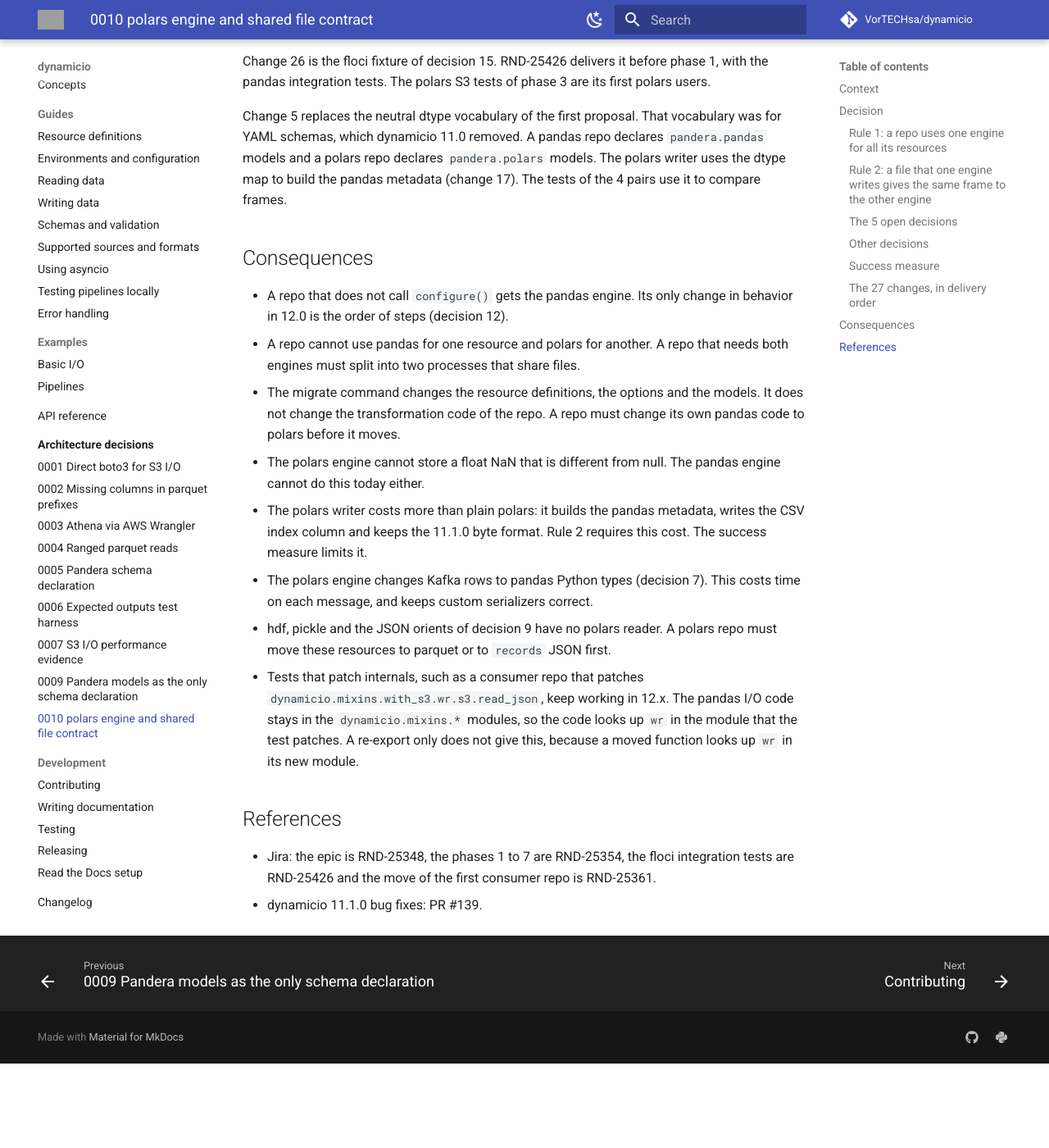
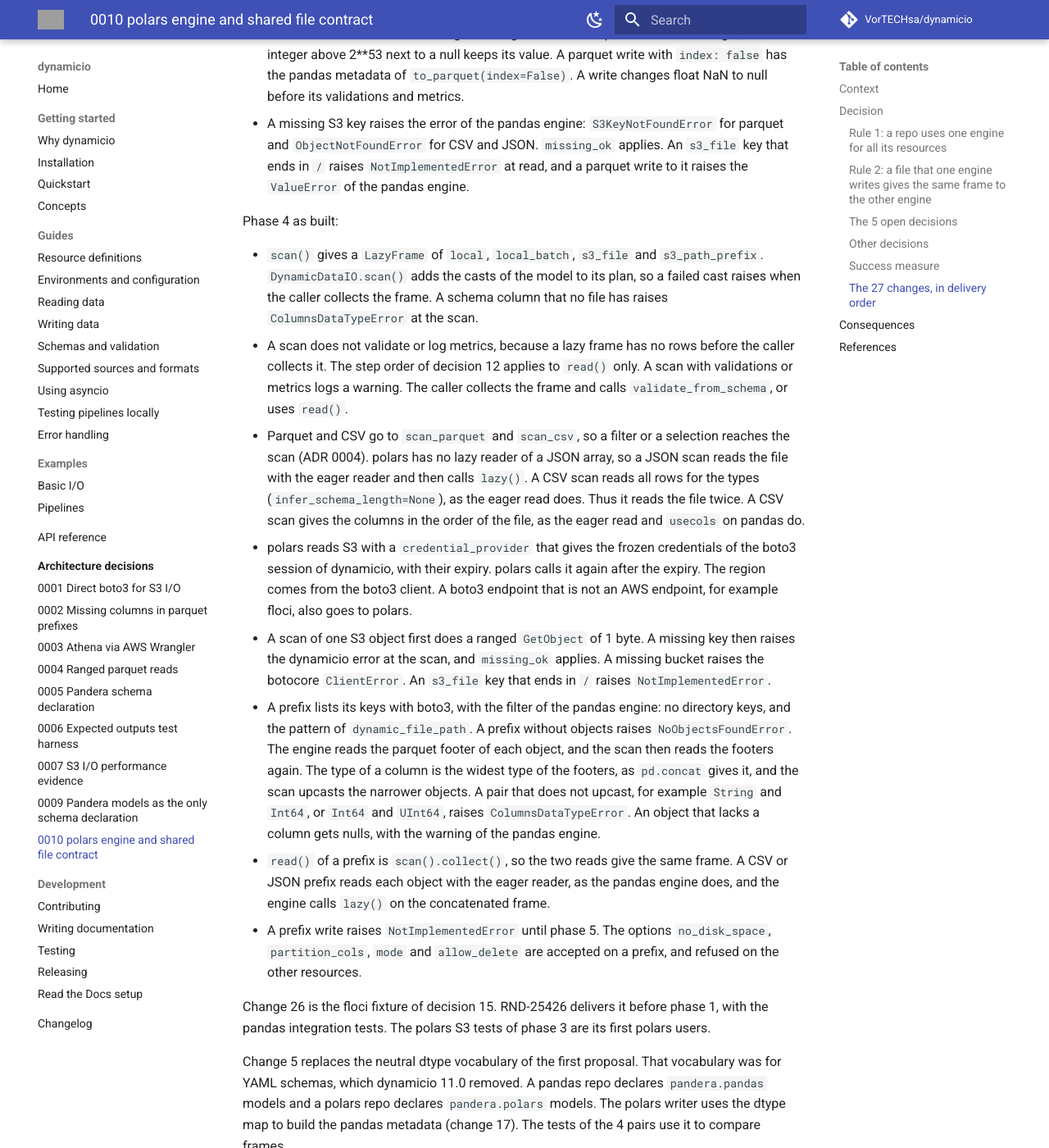
Before and after one commit to VorTECHsa/dynamicio, an MkDocs documentation site: the page built from docs/adr/0010-polars-engine-and-shared-file-contract.md, in a window 1280 px wide and 1400 px high, scrolled down 11201 px. Shown: the whole window at 82% size. Built offline with MkDocs 1.6.1 and Material for MkDocs 9.7.7, drawn with Linux system fonts in a browser that asks for light colours; comment, search, counter and statistics services are not loaded; before the commit the page ends 12498 px from its top, so only the background shows below that; some of the changed text lies outside the part shown; grey boxes are pictures that could not be loaded.

Commit message:
docs(RND-25353): add phase 4 as built and the JSON and CSV names reader cases
Exception 1 of rule 2 now covers JSON, because pandas also infers 007 as
an integer there. A CSV read without a header line is refused only
without names. Phase 4 records the scan, the S3 credentials, the key
check and the prefix reads as built.

```diff
--- a/docs/adr/0010-polars-engine-and-shared-file-contract.md
+++ b/docs/adr/0010-polars-engine-and-shared-file-contract.md
@@ -55,15 +55,18 @@ The reference is the pandas engine of dynamicio 11.1.0. The bug fixes of 11.1.0
 - The polars engine reads the files from the pandas engine, from 11.1.0 and from 10.x.
 - Each format passes the 4 pairs of writer engine and reader engine against the expected files.
 
-The polars reader differs from the 11.1.0 pandas reader for 3 kinds of file. In each case the polars engine keeps a value that the pandas engine loses, or reads
+The polars reader differs from the 11.1.0 pandas reader for 4 kinds of file. In each case the polars engine keeps a value that the pandas engine loses, or reads
 a file that the pandas engine refuses. Rule 2 does not include these cases, and the tests of the 4 pairs do not use them. Each case has its own test.
 
-1. A CSV string column without a string `dtype` option. The pandas reader infers the type, so `007` becomes the integer 7, and the cast gives `"7"`. The
-   polars reader keeps the text `007`. A repo that needs the same value on both engines sets a string `dtype` for the column on the pandas engine.
+1. A CSV or JSON string column without a string `dtype` option. The pandas reader infers the type, so `007` becomes the integer 7, and the cast gives `"7"`.
+   The polars reader keeps the text `007`. A repo that needs the same value on both engines sets a string `dtype` for the column on the pandas engine, for
+   CSV and for JSON.
 2. A JSON file without records, as `DataFrame.to_json` writes a frame without rows. The pandas engine raises `KeyError`, and the polars engine gives a frame
    without rows with the columns of the model.
 3. A JSON epoch under a `Datetime` column with a time zone, in a column with a name that is not a date name. The pandas engine reads a naive `datetime64[ns]`
    and cannot cast it. The polars engine reads a UTC instant.
+4. A CSV resource with `header: false` and `names`. The pandas reader raises `TypeError` for `header: false`, and the polars engine reads the file that the
+   writer gives.
 
 A pandas file can store a named index in its pandas metadata. pandas then gives the index back, and polars reads it as a normal column. The schema column selection
 removes the columns that the model does not declare, so the two engines give the same columns.
@@ -276,12 +279,36 @@ Phase 3 as built:
   and again at each read and write, so a `configure()` or a change of the options after the build cannot bypass it. The refusal of hdf and pickle also comes in
   this phase, and not in phase 6.
 - The CSV options that polars cannot apply raise `EngineResourceError`: a `na_values` map for each column, and a `decimal` mark other than `.` and `,`.
-  `decimal: ","` becomes `decimal_comma`. A read of a CSV resource without a header line also raises it, because the 11.1.0 pandas engine cannot read that
-  file either. A write with `header: false` is accepted.
+  `decimal: ","` becomes `decimal_comma`. A read of a CSV resource without a header line and without `names` also raises it, because the 11.1.0 pandas engine
+  cannot read that file either. `names` becomes `new_columns`. Without `header`, the first line is data, as on pandas. A write with `header: false` is accepted.
+- A file with another number of columns than `names` raises the polars `SchemaError`. pandas then makes an index of the first columns, or adds columns of
+  nulls. The polars engine refuses these files, and rule 2 does not include them.
 - The CSV and JSON writers change an integer column to a pandas nullable integer, so an integer above 2**53 next to a null keeps its value. A parquet write
   with `index: false` has the pandas metadata of `to_parquet(index=False)`. A write changes float NaN to null before its validations and metrics.
 - A missing S3 key raises the error of the pandas engine: `S3KeyNotFoundError` for parquet and `ObjectNotFoundError` for CSV and JSON. `missing_ok` applies.
   An `s3_file` key that ends in `/` raises `NotImplementedError` at read, and a parquet write to it raises the `ValueError` of the pandas engine.
+
+Phase 4 as built:
+
+- `scan()` gives a `LazyFrame` of `local`, `local_batch`, `s3_file` and `s3_path_prefix`. `DynamicDataIO.scan()` adds the casts of the model to its
+  plan, so a failed cast raises when the caller collects the frame. A schema column that no file has raises `ColumnsDataTypeError` at the scan.
+- A scan does not validate or log metrics, because a lazy frame has no rows before the caller collects it. The step order of decision 12 applies to
+  `read()` only. A scan with validations or metrics logs a warning. The caller collects the frame and calls `validate_from_schema`, or uses `read()`.
+- Parquet and CSV go to `scan_parquet` and `scan_csv`, so a filter or a selection reaches the scan (ADR 0004). polars has no lazy reader of a JSON array, so
+  a JSON scan reads the file with the eager reader and then calls `lazy()`. A CSV scan reads all rows for the types (`infer_schema_length=None`), as the
+  eager read does. Thus it reads the file twice. A CSV scan gives the columns in the order of the file, as the eager read and `usecols` on pandas do.
+- polars reads S3 with a `credential_provider` that gives the frozen credentials of the boto3 session of dynamicio, with their expiry. polars calls it again
+  after the expiry. The region comes from the boto3 client. A boto3 endpoint that is not an AWS endpoint, for example floci, also goes to polars.
+- A scan of one S3 object first does a ranged `GetObject` of 1 byte. A missing key then raises the dynamicio error at the scan, and `missing_ok` applies.
+  A missing bucket raises the botocore `ClientError`. An `s3_file` key that ends in `/` raises `NotImplementedError`.
+- A prefix lists its keys with boto3, with the filter of the pandas engine: no directory keys, and the pattern of `dynamic_file_path`. A prefix without
+  objects raises `NoObjectsFoundError`. The engine reads the parquet footer of each object, and the scan then reads the footers again. The type of a column is the
+  widest type of the footers, as `pd.concat` gives it, and the scan upcasts the narrower objects. A pair that does not upcast, for example `String` and
+  `Int64`, or `Int64` and `UInt64`, raises `ColumnsDataTypeError`. An object that lacks a column gets nulls, with the warning of the pandas engine.
+- `read()` of a prefix is `scan().collect()`, so the two reads give the same frame. A CSV or JSON prefix reads each object with the eager reader, as the
+  pandas engine does, and the engine calls `lazy()` on the concatenated frame.
+- A prefix write raises `NotImplementedError` until phase 5. The options `no_disk_space`, `partition_cols`, `mode` and `allow_delete` are accepted on a
+  prefix, and refused on the other resources.
 
 Change 26 is the floci fixture of decision 15. RND-25426 delivers it before phase 1, with the pandas integration tests. The polars S3 tests of phase 3 are its first polars users.
 
```
